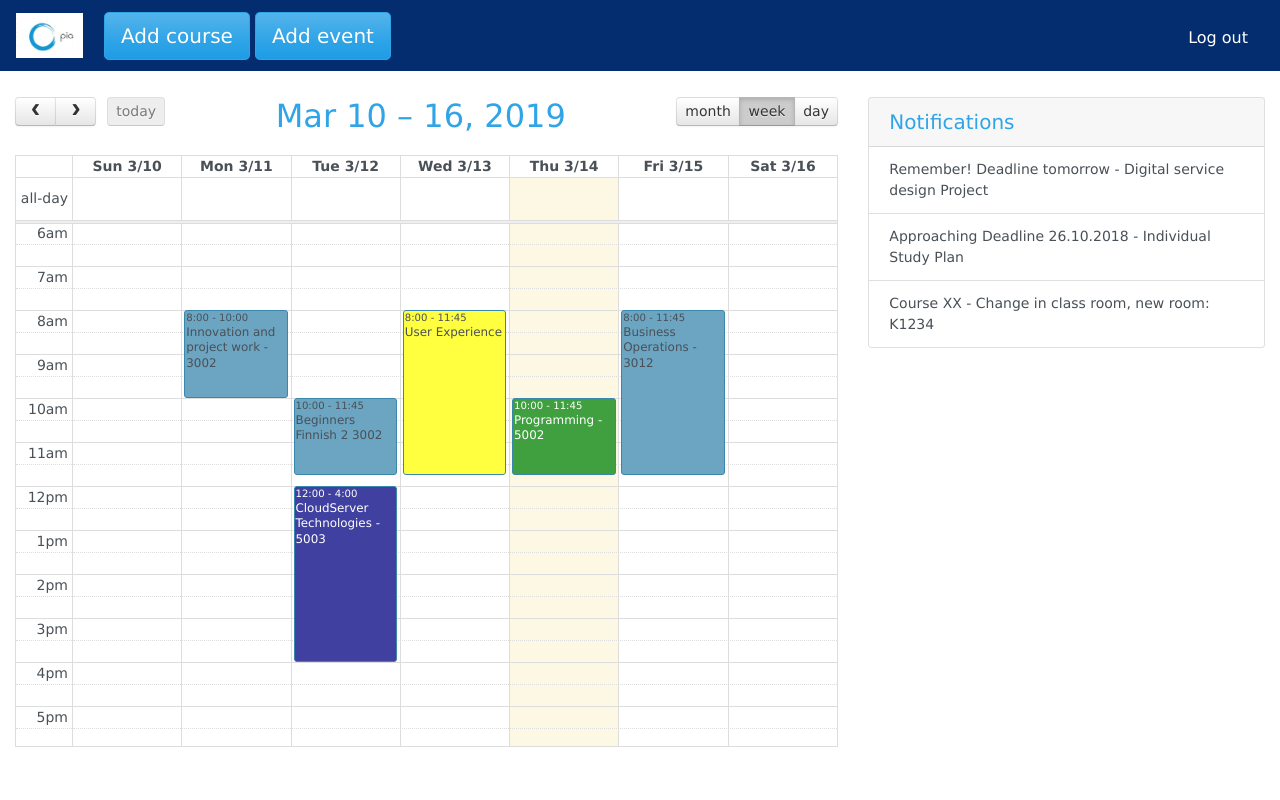
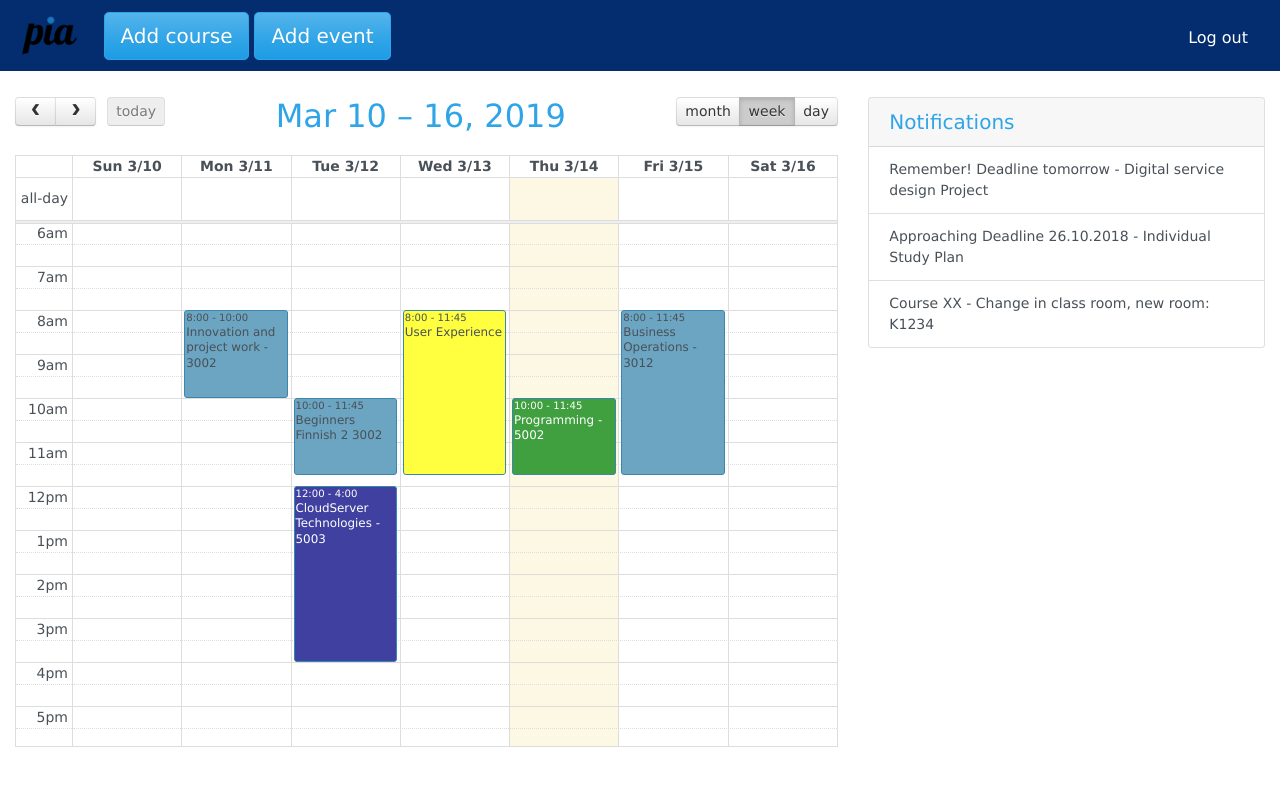
Before and after one commit to huybao0502/huybao0502.github.io, a plain HTML site: page pia.html in a window 1280 px wide. Drawn offline with Linux system fonts and the light colour scheme.

Commit message:
Add files via upload

```diff
--- a/pia.html
+++ b/pia.html
@@ -126,7 +126,7 @@
 <body>
 <nav class="navbar navbar-expand-lg navbar-dark" style="background-color: #042d70;">
   <a class="navbar-brand" href="index.html">
-    <img src="Pia.JPG" height="45" class="d-inline-block align-top" alt="">
+    <img src="Pia.png" height="45" class="d-inline-block align-top" alt="">
   </a>
   <button class="navbar-toggler" type="button" data-toggle="collapse" data-target="#navbarSupportedContent" aria-controls="navbarSupportedContent" aria-expanded="false" aria-label="Toggle navigation">
     <span class="navbar-toggler-icon"></span>
```
Also changed, not shown: background.png (added).
